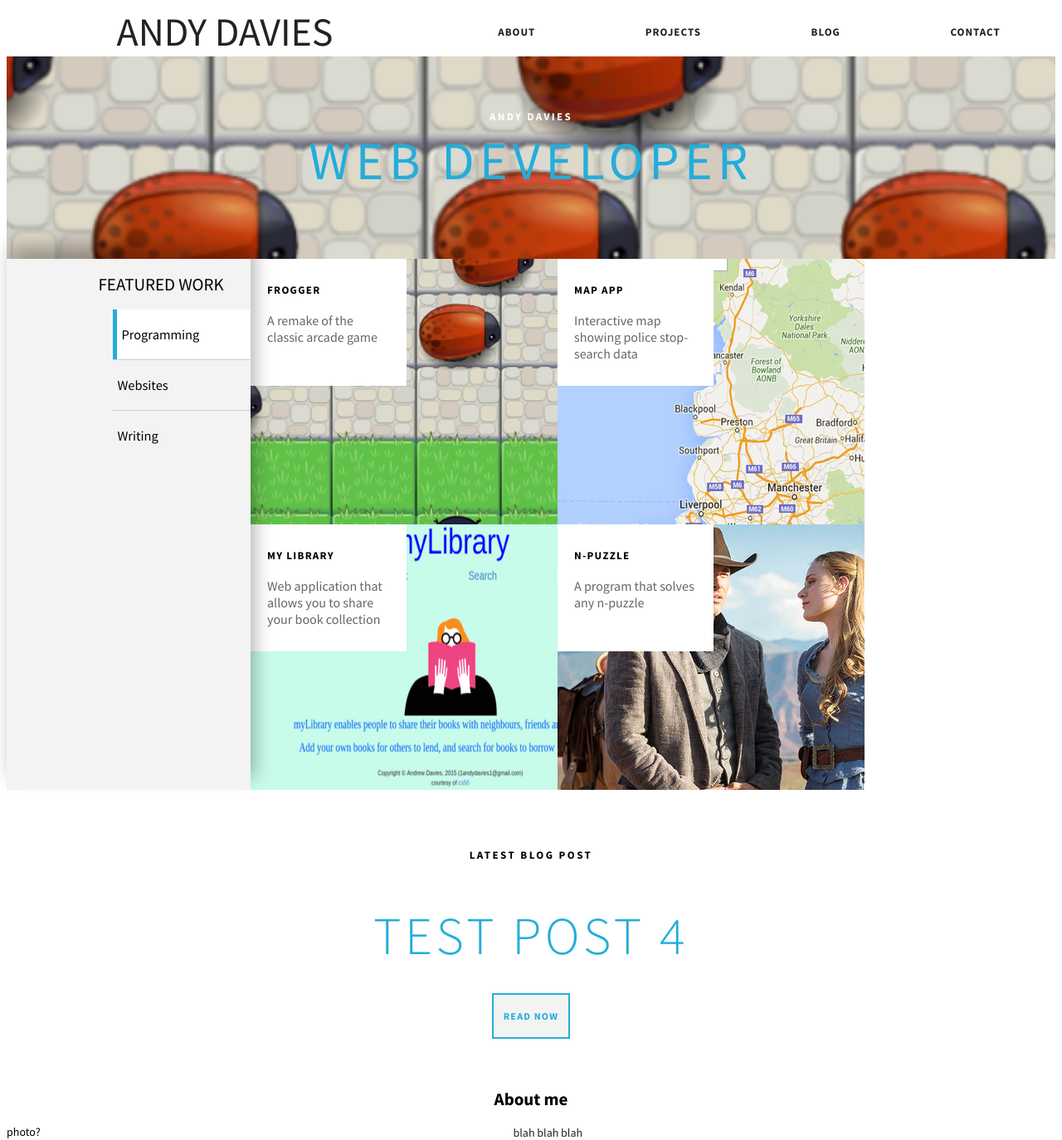
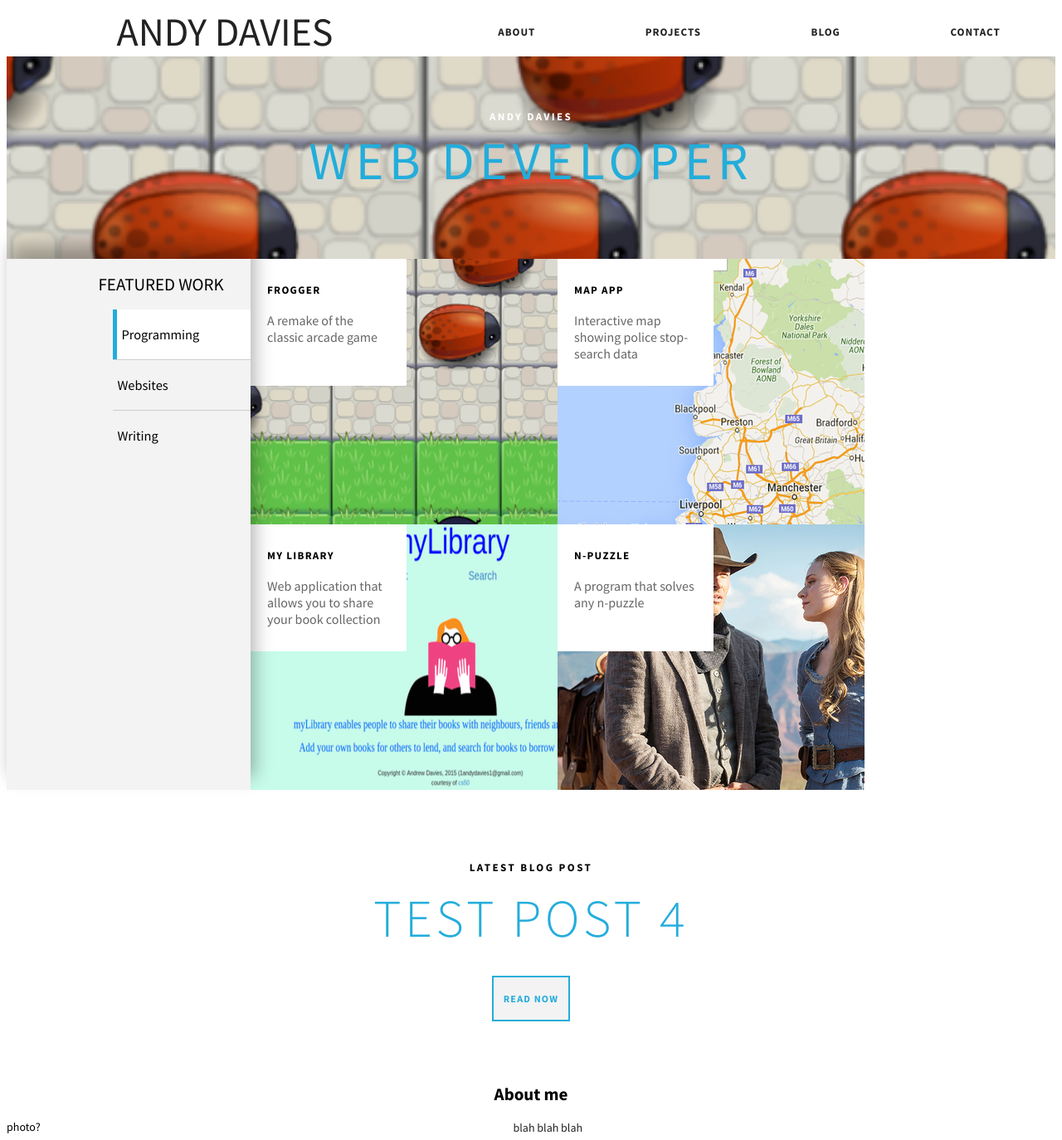
Before and after one commit to andavies/andavies.github.io, a Jekyll site: the page built from index.html, in a window 1280 px wide. Shown: the top 1374 px of the page at 83% size. Built offline with Jekyll 4.4.1, drawn with Linux system fonts in a browser that asks for light colours; grey boxes are pictures that could not be loaded.

Commit message:
Tweak front page blog margins

```diff
--- a/css/styles.scss
+++ b/css/styles.scss
@@ -242,7 +242,7 @@
 
 .front-page-blog {
 	text-align: center;
-	padding: 60px 0;
+	padding: 75px 0;
 }
 
 .featured-post {
@@ -263,6 +263,7 @@
     color: $highlight_color;
     line-height: 0.75em;
     letter-spacing: 0.07em;
+    margin-top: 28px;
 }
 
 .button {
```
